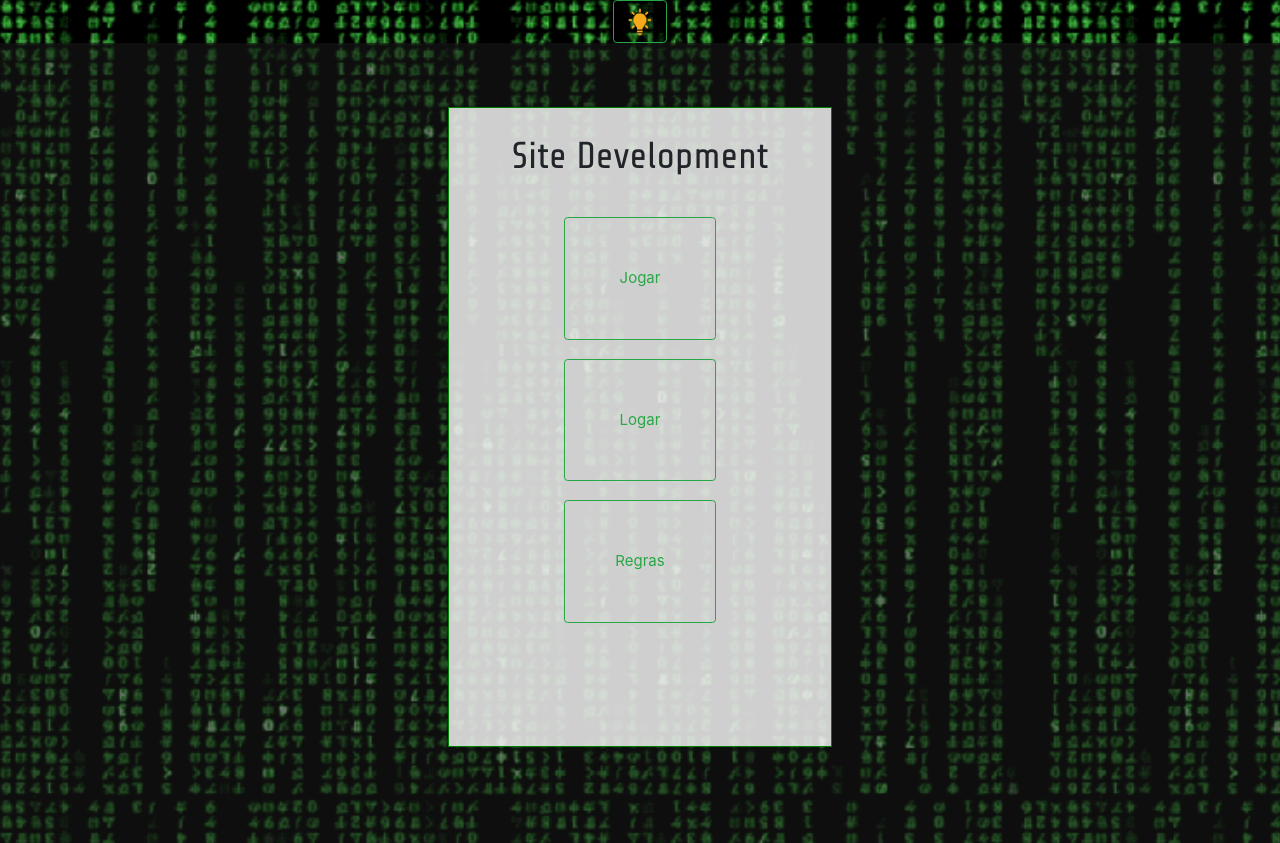
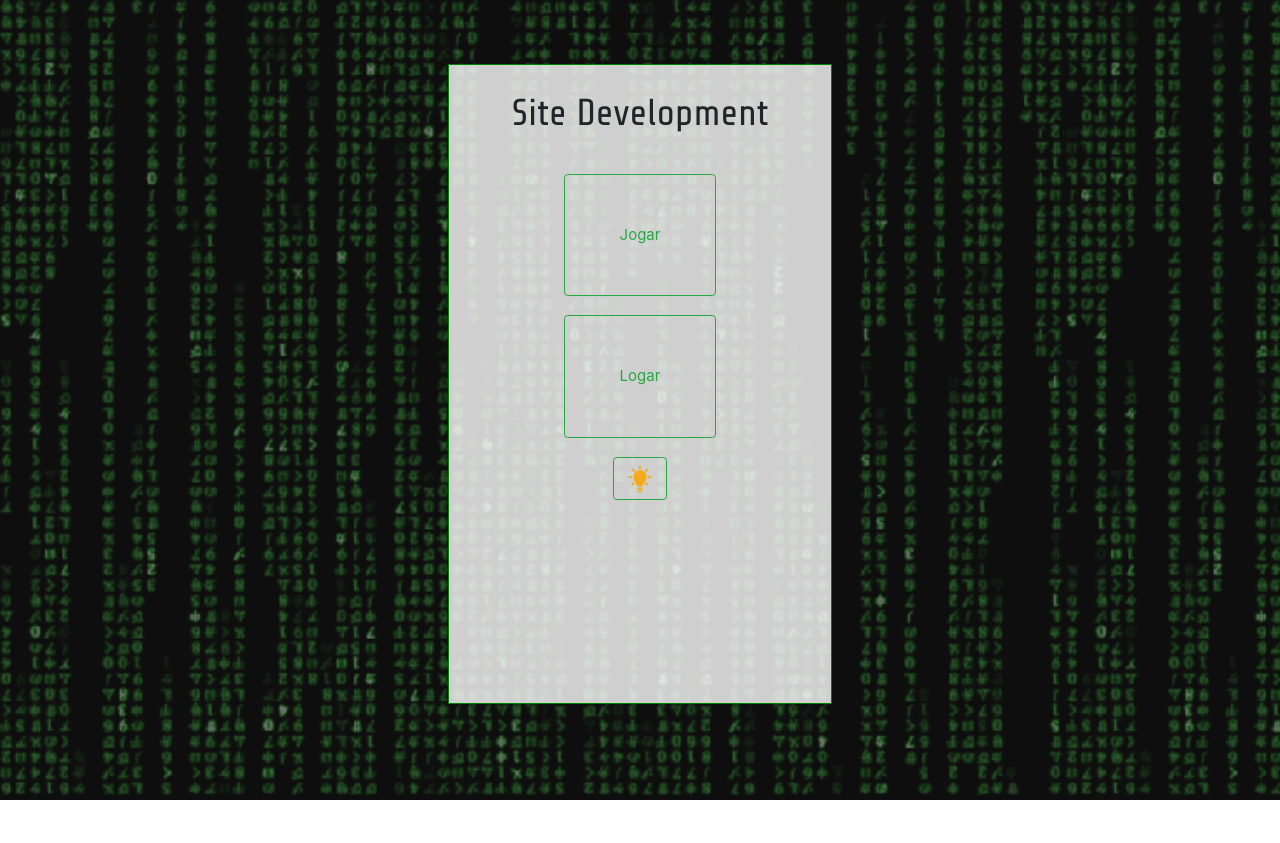
Before and after one commit to Jahn16/SiteDevTycoon, a plain HTML site: page index.html in a window 1280 px wide. After the commit the page ends 800 px from the top, so only its background shows below. Drawn offline with nearby package versions, Linux system fonts and the light colour scheme.

Commit message:
1.0.4 Retirada do Regras
Tirei o regras e mudei o modal de lugar

```diff
--- a/index.html
+++ b/index.html
@@ -12,7 +12,6 @@
 </head>
   <body>
 
-    <button id="botao" class="btn btn-outline-success" data-toggle="modal" data-target="#exampleModal" ><img src="imgs/info2.png"></button>
     <div id="transparente">
 
     <main id="controles">
@@ -20,7 +19,7 @@
         <h1>Site Development</h1>
         <a href="jogo.html"><button type="button" class="btn btn-outline-success inicio">Jogar</button></a>
         <button class="btn btn-outline-success inicio" id='logar' >Logar</button>
-        <button type="button" class="btn btn-outline-success inicio" data-toggle="modal" data-target="#exampleModal">Regras</button>
+        <button id="botao" class="btn btn-outline-success" data-toggle="modal" data-target="#exampleModal" ><img src="imgs/info2.png"></button>
 
     </main>
 
```
